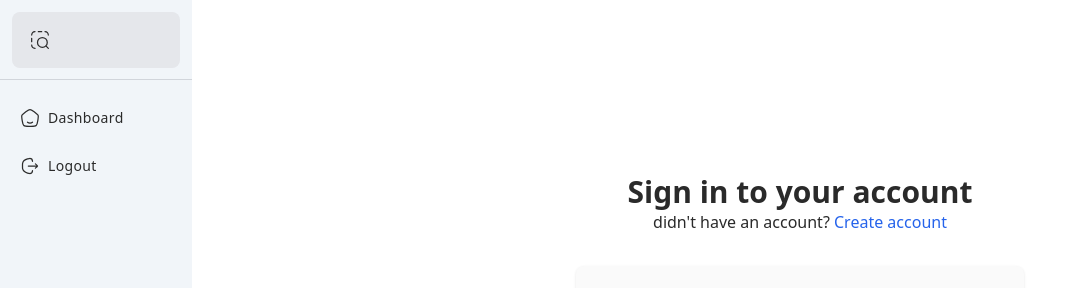
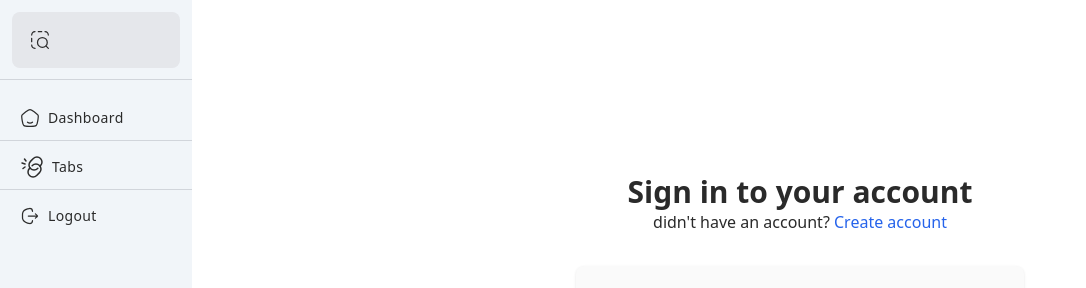
Before and after one commit to Hetari/toby-app, a Vue app in the folder client/: page /login in a window 1280 px wide. Shown: the top 288 px of the page, without its empty margins (0-1086 px from the left). Built offline with nearby package versions, Linux system fonts and the light colour scheme.

Commit message:
fix route in sidebar

```diff
--- a/client/src/components/Sidebar.vue
+++ b/client/src/components/Sidebar.vue
@@ -8,13 +8,26 @@
       </div>
       <div class="overflow-y-auto overflow-x-hidden flex-grow">
         <ul class="flex flex-col py-4 space-y-1">
+          <RouterLink to="/">
             <SidebarItem
+              class="border-b border-gray-300 dark:border-gray-700"
               label="Dashboard"
               icon="home" />
+          </RouterLink>
 
+          <RouterLink to="/sites">
             <SidebarItem
+              class="border-b border-gray-300 dark:border-gray-700"
+              label="Tabs"
+              icon="link" />
+          </RouterLink>
+
+          <RouterLink to="/login">
+            <SidebarItem
+              @click="logout"
               label="Logout"
               icon="logout" />
+          </RouterLink>
         </ul>
       </div>
     </div>
@@ -26,5 +39,10 @@
 </template>
 
 <script setup lang="ts">
+  import { RouterLink } from 'vue-router';
   import { SidebarItem, SearchInput } from './index.ts';
+
+  const logout = () => {
+    localStorage.removeItem('token');
+  };
 </script>
--- a/client/src/components/SidebarItem.vue
+++ b/client/src/components/SidebarItem.vue
@@ -48,5 +48,13 @@
       <path d="M15.0001 17C14.2006 17.6224 13.1504 18 12.0001 18C10.8499 18 9.79965 17.6224 9.00012 17" stroke="currentColor" stroke-width="1.5" stroke-linecap="round" />
       <path d="M2.35151 13.2135C1.99849 10.9162 1.82198 9.76763 2.25629 8.74938C2.69059 7.73112 3.65415 7.03443 5.58126 5.64106L7.02111 4.6C9.41841 2.86667 10.6171 2 12.0001 2C13.3832 2 14.5818 2.86667 16.9791 4.6L18.419 5.64106C20.3461 7.03443 21.3097 7.73112 21.744 8.74938C22.1783 9.76763 22.0018 10.9162 21.6487 13.2135L21.3477 15.1724C20.8473 18.4289 20.597 20.0572 19.4291 21.0286C18.2612 22 16.5538 22 13.1389 22H10.8613C7.44646 22 5.73903 22 4.57112 21.0286C3.40321 20.0572 3.15299 18.4289 2.65255 15.1724L2.35151 13.2135Z" stroke="currentColor" stroke-width="1.5" stroke-linejoin="round" />
   </svg>`;
+
+    if (icon === 'link') {
+      return `<svg xmlns="http://www.w3.org/2000/svg" viewBox="0 0 24 24" width="24" height="24" fill="none">
+    <path d="M12.1434 10.691L12.3503 10.4841C14.329 8.50532 17.5372 8.50532 19.5159 10.4841C21.4947 12.4628 21.4947 15.671 19.5159 17.6497L16.6497 20.5159C14.671 22.4947 11.4628 22.4947 9.48405 20.5159C7.50532 18.5372 7.50532 15.329 9.48405 13.3503L9.9484 12.886" stroke="currentColor" stroke-width="1.5" stroke-linecap="round" />
+    <path d="M20.0516 11.114L20.5159 10.6497C22.4947 8.67095 22.4947 5.46279 20.5159 3.48405C18.5372 1.50532 15.329 1.50532 13.3503 3.48405L10.4841 6.35031C8.50532 8.32904 8.50532 11.5372 10.4841 13.5159C12.4628 15.4947 15.671 15.4947 17.6497 13.5159L17.8566 13.309" stroke="currentColor" stroke-width="1.5" stroke-linecap="round" />
+    <path d="M4.5 4L6 6M2 8L5 9M3 13.5L5 12" stroke="currentColor" stroke-width="1.5" stroke-linecap="round" stroke-linejoin="round" />
+</svg>`;
+    }
   };
 </script>
```
Lines whose indentation alone changed are shown as unchanged.
